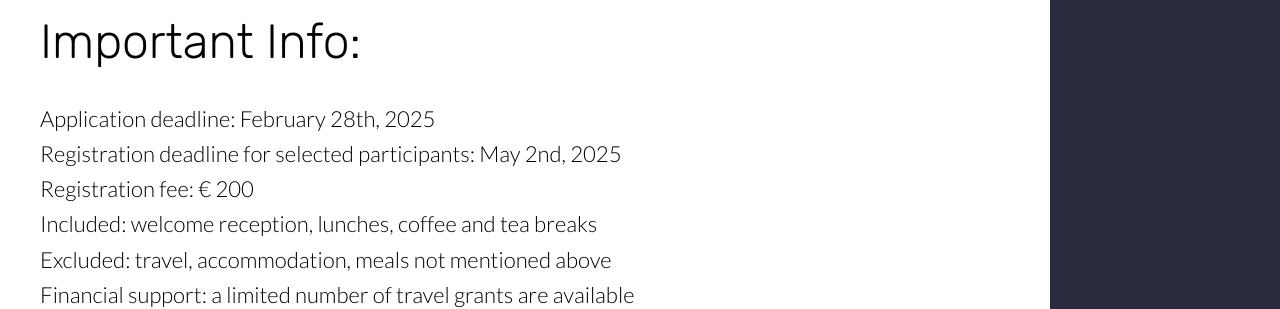
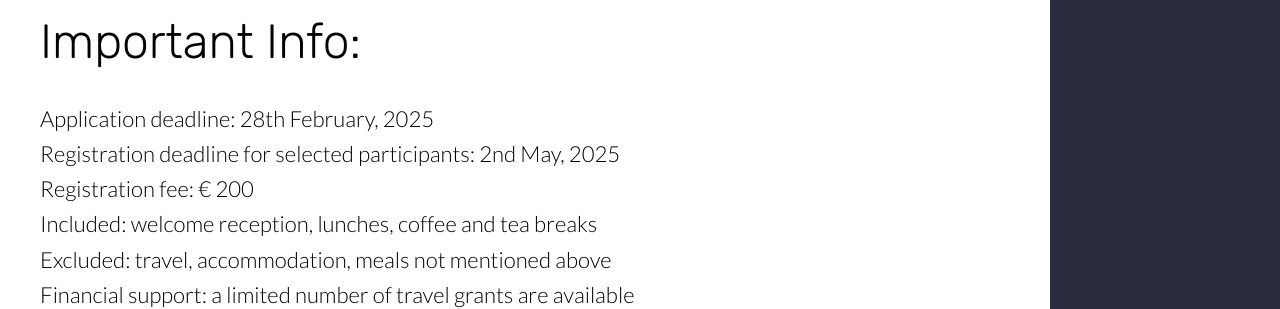
Before and after one commit to almadalcoschool/almadalcoschool.github.io, a Jekyll site: the page built from apply.html, in a window 1280 px wide and 900 px high, scrolled down 806 px. Shown: the part 155-464 px from the top of the window. Built offline with Jekyll 4.4.1, drawn with Linux system fonts in a browser that asks for light colours; nearby versions of some CDN libraries.

Commit message:
Other dates format

```diff
--- a/apply.html
+++ b/apply.html
@@ -198,8 +198,8 @@ image: /images/home/paper_natEcoEvol2020.jpg
 
 				<h2 class="editable">Important Info:</h2>
 				<p>
-					Application deadline: February 28th, 2025 <br>
-					Registration deadline for selected participants: May 2nd, 2025 <br>
+					Application deadline: 28th February, 2025 <br>
+					Registration deadline for selected participants: 2nd May, 2025 <br>
 					Registration fee: € 200 <br>
 					Included: welcome reception, lunches, coffee and tea breaks <br>
 					Excluded: travel, accommodation, meals not mentioned above <br>
```
